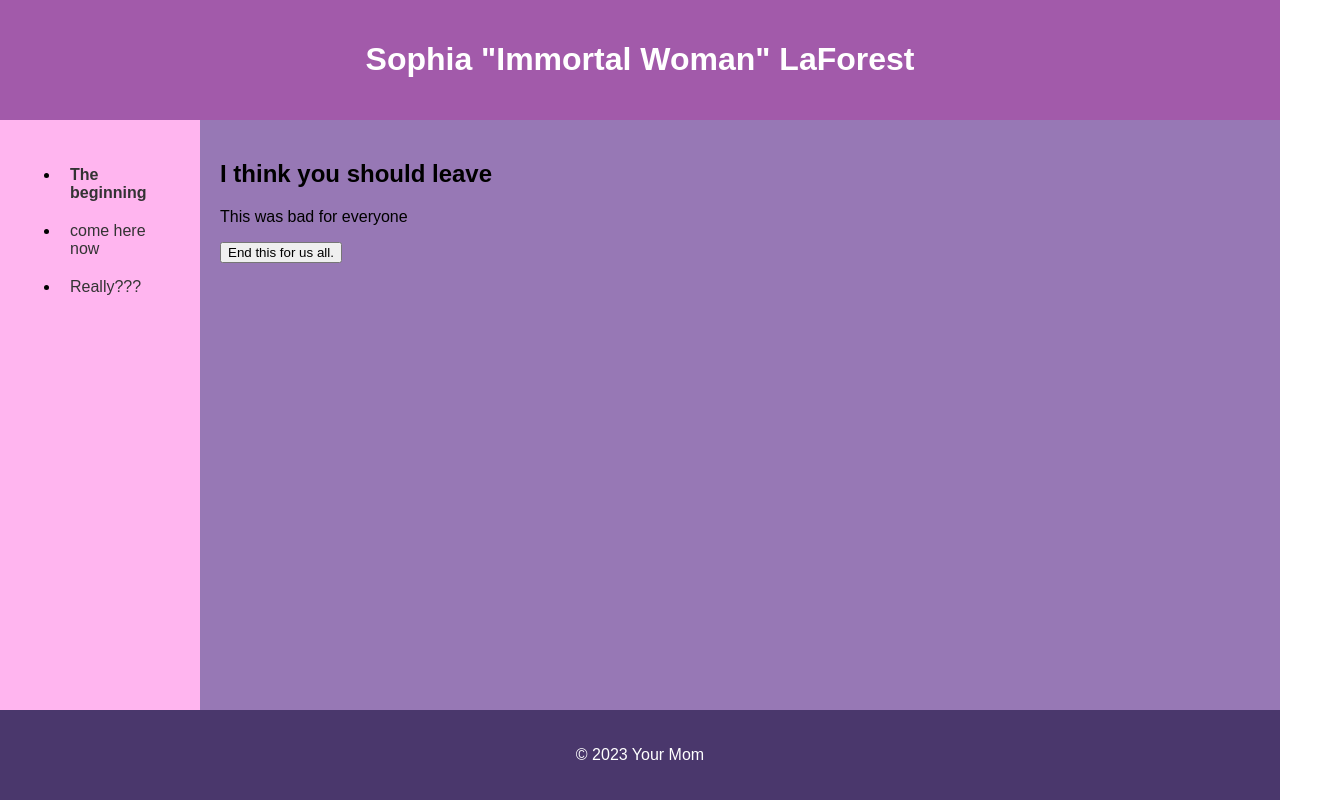
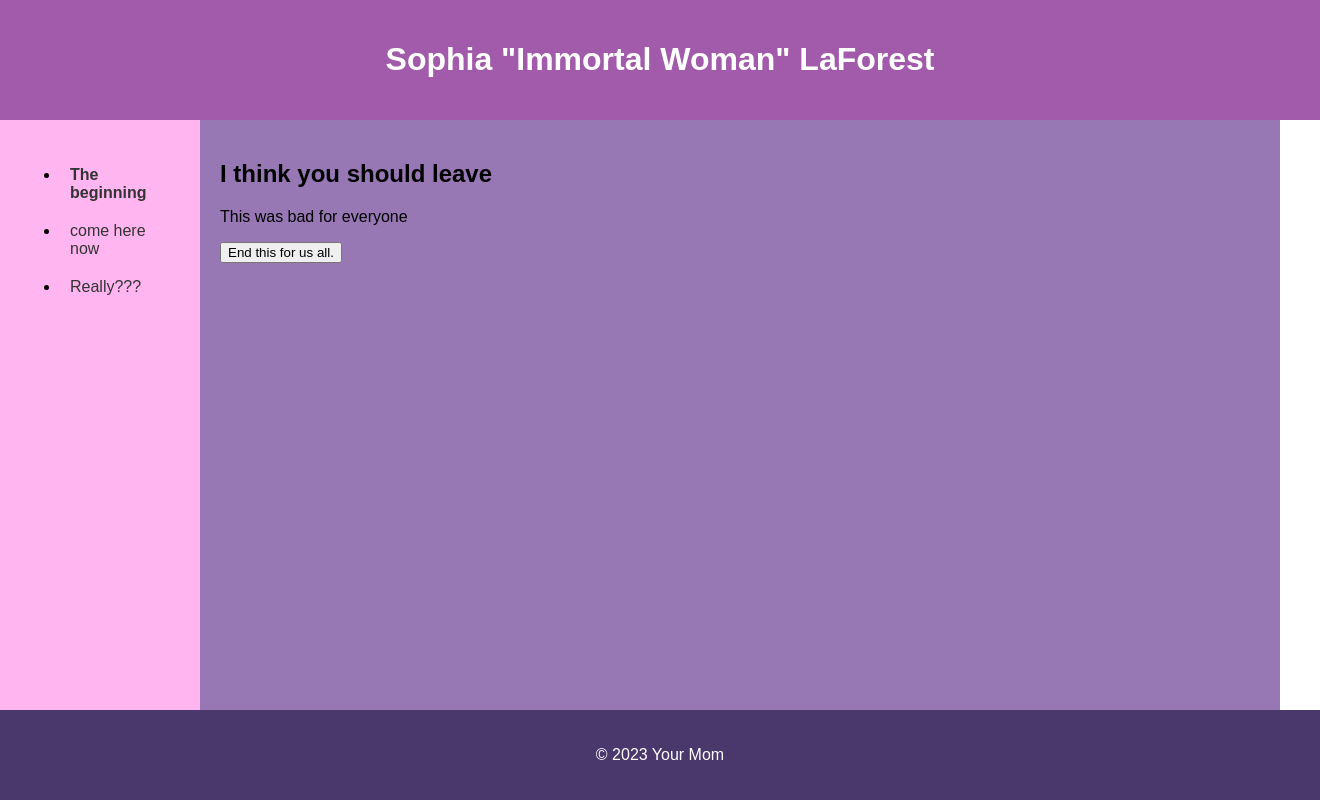
Before and after one commit to sophialaf/AboutMe, a website: page AboutMeGrid/thirdPage.html in a window 1280 px wide. Shown: the whole page, 1320 px wide, since content can reach past the window. Drawn offline with Linux system fonts and the light colour scheme.

```diff
--- a/AboutMeGrid/styling_for_stylish_girls.css
+++ b/AboutMeGrid/styling_for_stylish_girls.css
@@ -6,7 +6,7 @@
 
 .grid-container {
     display: grid;
-    grid-template-rows: auto 1fr auto;
+    grid-template-rows: auto auto 1fr;
     grid-template-columns: 200px 1fr;
     min-height: 100vh;
 }
@@ -19,29 +19,36 @@
     background-color: rgb(162, 90, 170);
     color: #fff;
     padding: 20px;
+    /* position: fixed; */
+    top: 0;
+    width: 100%;
 }
 
 .menu {
-    grid-row: 2 / 3;
+    grid-row: 3 / 4;
     grid-column: 1 / 2;
     background-color: rgb(255, 181, 239);
     padding: 20px;
 }
 
 .content {
-    grid-row: 2 / 3;
+    grid-row: 3 / 4;
     grid-column: 2 / 3;
     background-color: hsl(271, 29%, 59%);
     padding: 20px;
 }
 
 .footer {
-    grid-row: 3 / 4;
+    grid-row: 4 / 5;
     grid-column: 1 / 3;
     background-color: rgb(74, 55, 108);
     color: #fff;
     padding: 20px;
     text-align: center;
+
+    position: fixed;
+    bottom: 0;
+    width: 100%;
 }
 
 .menu-item {
```
Also changed, not shown: AboutMeGrid/home.html (+16 -0 lines).
